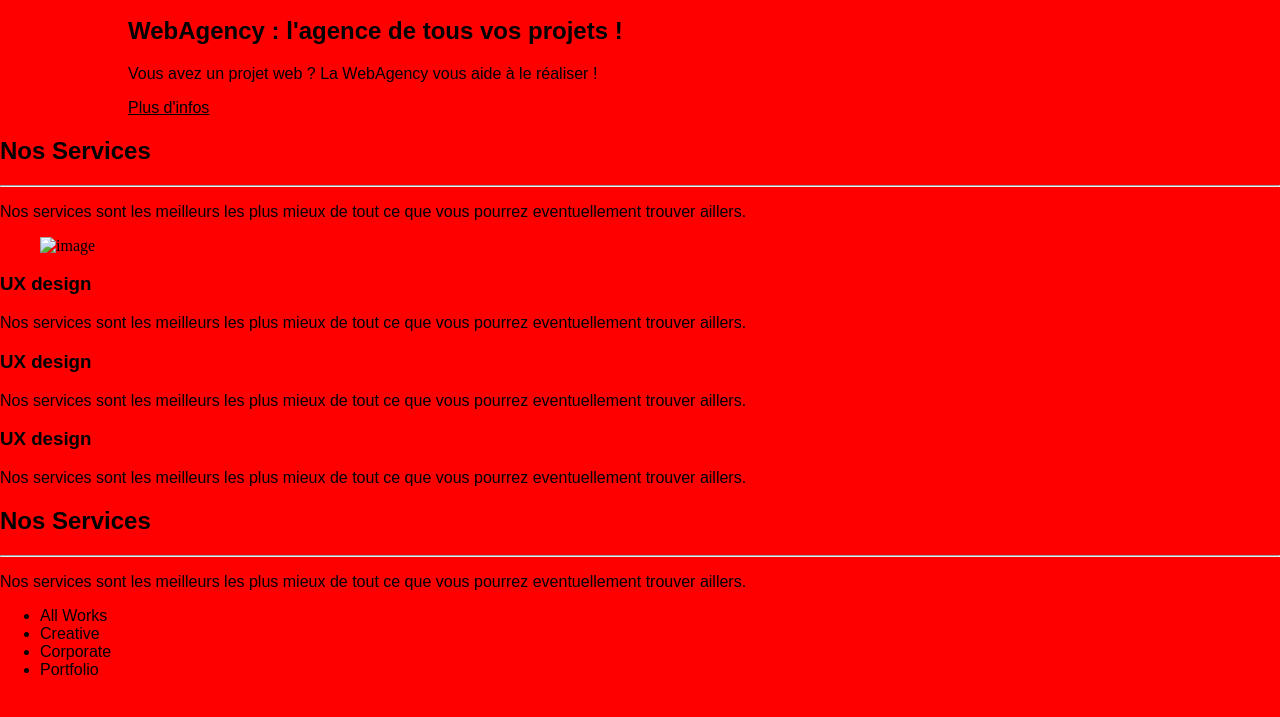
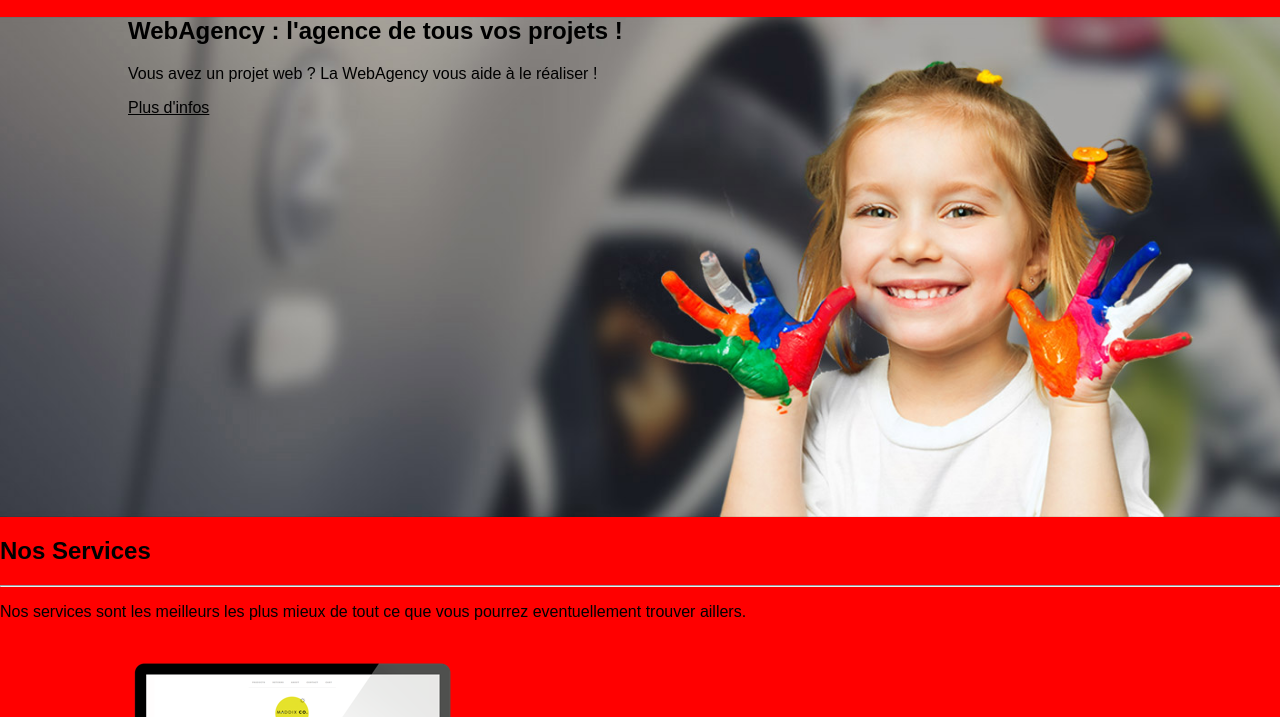
Before and after one commit to MarCarp/OC-DWJ-Projet1, a plain HTML site: page index.html in a window 1280 px wide. Shown: the part 83-800 px from the top of the page. Drawn offline with Linux system fonts and the light colour scheme.

Commit message:
Modifié style pour Header Title

```diff
--- a/index.html
+++ b/index.html
@@ -42,7 +42,7 @@
 		<div class="main">
 			<div class="col">
 				<figure>
-					<img src="#" alt="image" />
+					<img src="images/main-feature.png" alt="image" />
 				</figure>
 			</div>
 			<div class="col">
--- a/style.css
+++ b/style.css
@@ -9,7 +9,7 @@ p, a, li, h1, h2, h3{
 }
 .container
 {
-	max-width: 1080px;
+	max-width: 1360px;
 	width: 80%;
 	margin: auto;
 }
@@ -61,3 +61,10 @@ header nav li a {
 header nav li a:hover {
     background: linear-gradient(aqua, aqua 5%, #FFF 5%);
 }
+section#header-title
+{
+	height: 500px;
+	background-image: url("images/bg1.jpg");
+	background-size: cover;
+    background-position: center;
+}
```
